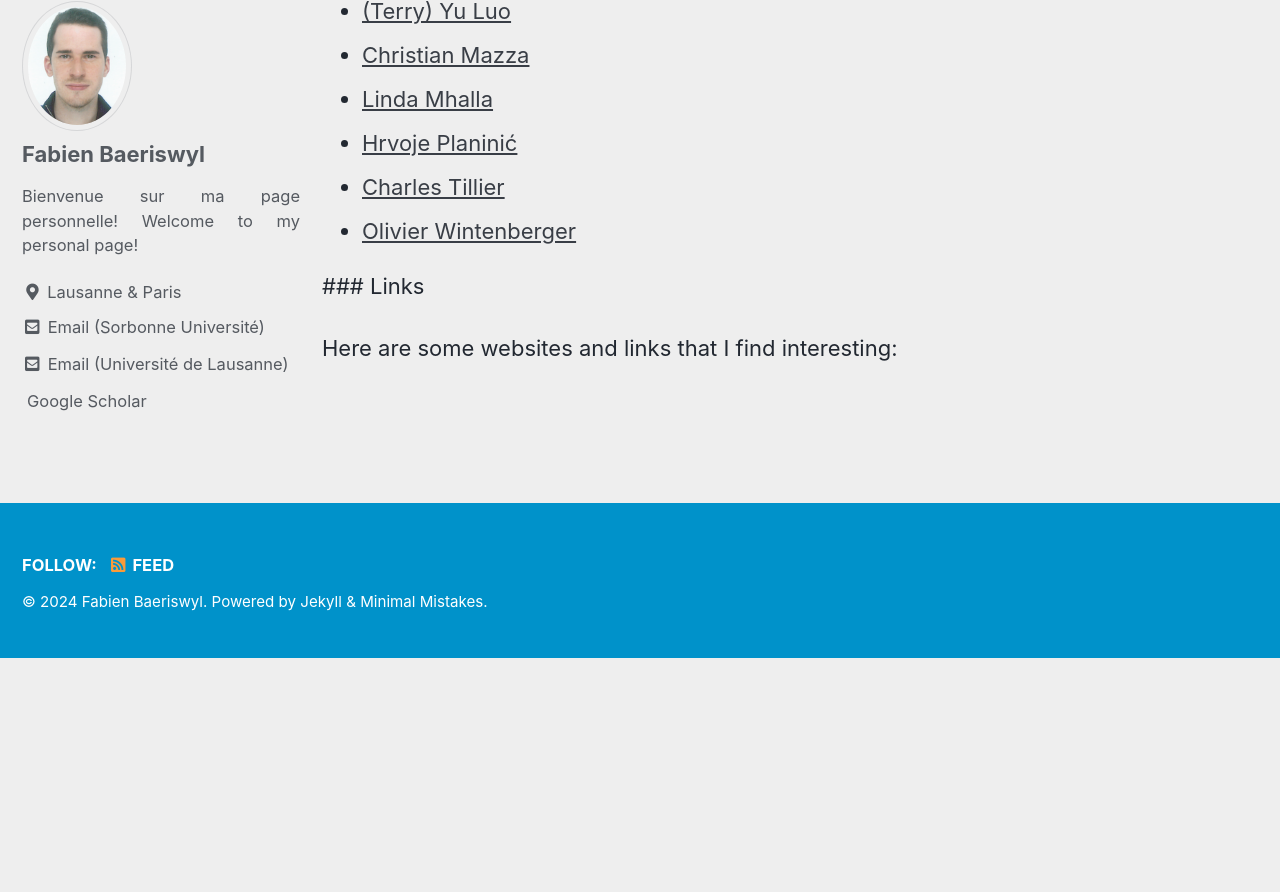
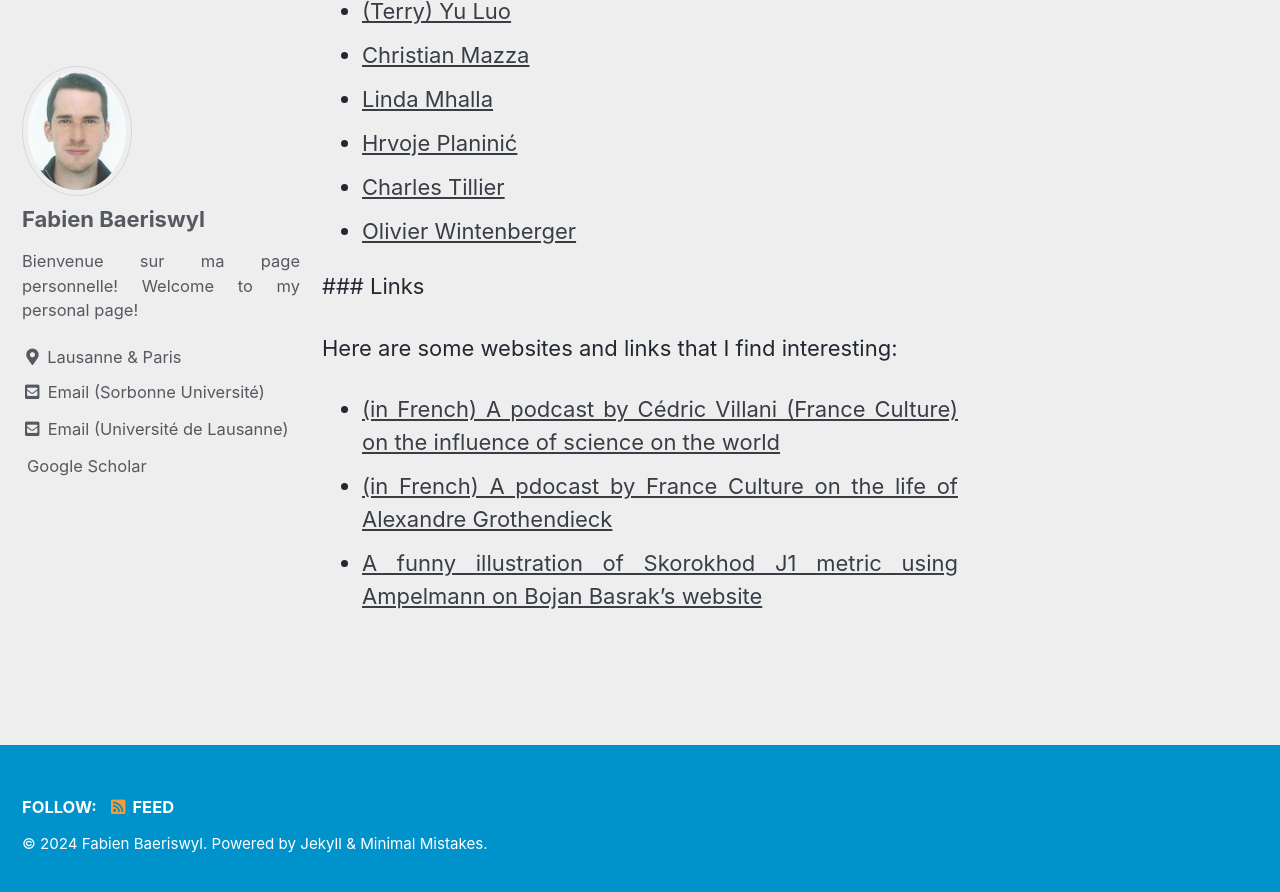
Before and after one commit to hplaninic/hrvoje.planinic.github.io, a Jekyll site: the page built from _pages/colleagues.md, in a window 1280 px wide and 900 px high, scrolled down 830 px. Shown: the top 892 px of the window. Built offline with Jekyll 4.4.1, drawn with Linux system fonts in a browser that asks for light colours; cached includes are drawn as plain includes; emoji names are drawn with the system emoji font; a style sheet for code colours, icons or effects is not loaded; before the commit the page ends 1488 px from its top, so only the background shows below that.

Commit message:
Update colleagues.md

```diff
--- a/_pages/colleagues.md
+++ b/_pages/colleagues.md
@@ -28,3 +28,7 @@
 ### Links
 
 Here are some websites and links that I find interesting:
+
+- [(in French) A podcast by Cédric Villani (France Culture) on the influence of science on the world](https://www.radiofrance.fr/franceculture/podcasts/les-contes-des-mille-et-une-sciences)
+- [(in French) A pdocast by France Culture on the life of Alexandre Grothendieck](https://www.radiofrance.fr/franceculture/podcasts/serie-alexandre-grothendieck-legende-rebelle-des-mathematiques)
+- [A funny illustration of Skorokhod J1 metric using Ampelmann on Bojan Basrak's website](https://web.math.pmf.unizg.hr/~bbasrak/?Contact_%2F_Other_info:Skorohod_metric_J1)
```
